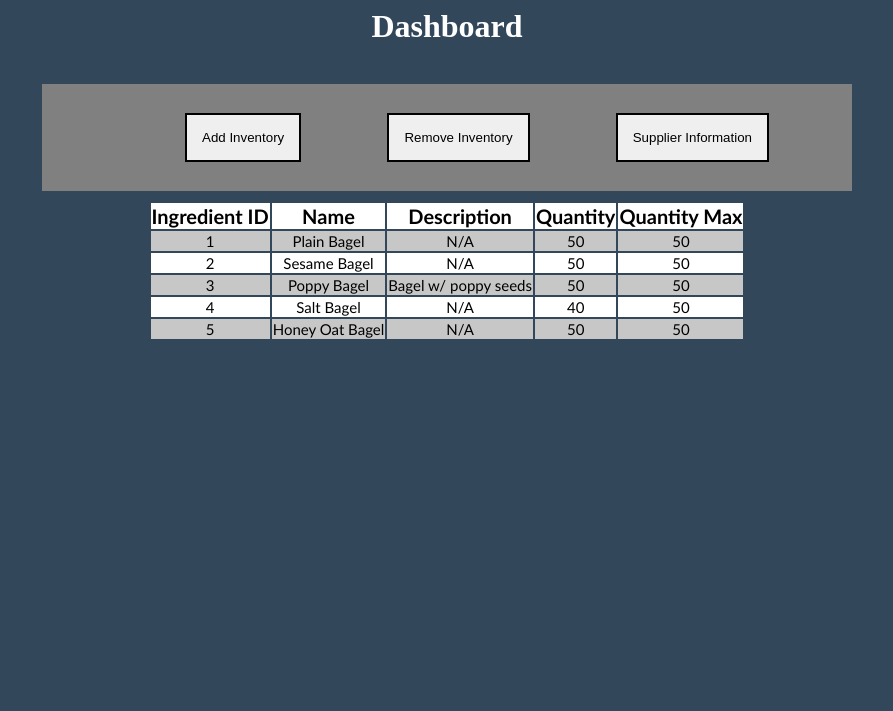
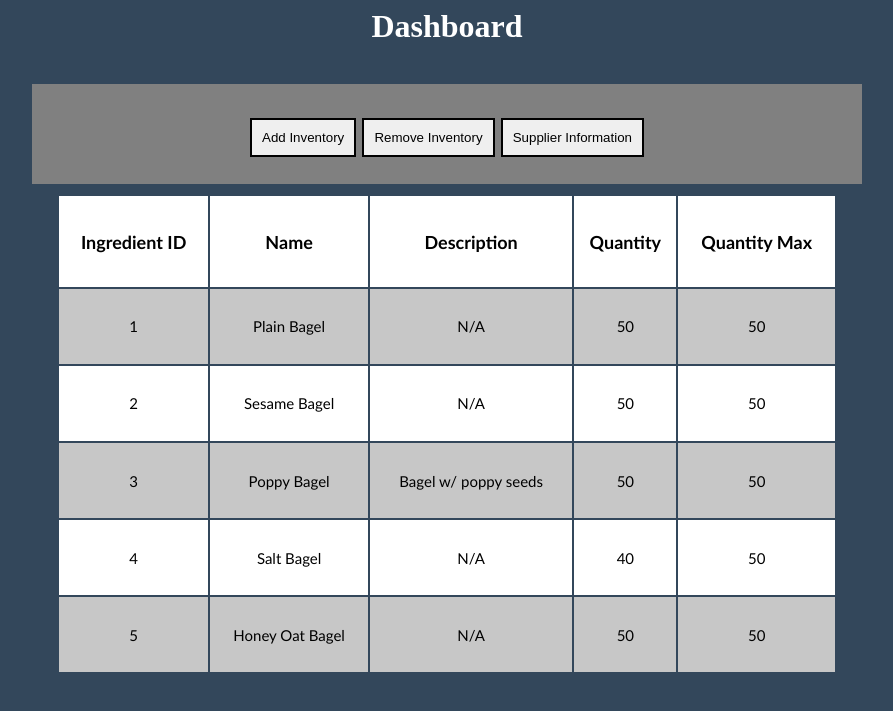
Before and after one commit to codfsh9/WaterDogSmokehouseInventorySystem, a PHP site: page /MainPage.php in a window 1280 px wide. Shown: the top 711 px of the page, without its empty margins (193-1086 px from the left). Run offline with PHP 8.4, Linux system fonts and the light colour scheme; data comes from the database, SQL or seed files in the repository.

Commit message:
Update MainPage.php

```diff
--- a/MainPage.php
+++ b/MainPage.php
@@ -7,18 +7,21 @@
 	{
 		background-color: grey;
 		width: 800px;
-		height: fit-content;
+		height: 80px;
 		display:block;
 		margin-left: auto;
 		margin-right: auto;
-		padding:5px;
+		padding-top:10px;
+		padding-bottom:10px;
+		padding-left:15px;
+		padding-right:15px;
 	}
 
 	.button-style
 	{
-		padding: 15px;
-		margin-left: 70px;
-		margin-right: 10px;
+		padding: 10px;
+		margin-left: auto;
+		margin-right: auto;
 		border: black 2px solid;
 		cursor: pointer;
 	}
@@ -29,39 +32,47 @@
     font-family: 'Gill Sans', 'Gill Sans MT', "Calibri", 'Trebuchet MS', sans-serif;
     text-align:center;
 	}
+
 	table
     {
         border-collapse: separate;
-        width: auto;
-        height: auto;
+        width: 800px;
+        height: 500px;
         padding:10px;
         margin-left: auto;
         margin-right: auto;
         font-family: 'Gill Sans', 'Gill Sans MT', 'Calibri', 'Trebuchet MS', sans-serif;
         text-align: left;
     }
+
     th
     {
         background-color: white;
-        font-size: 20px;
+        font-size: large;
+		height: fit-content;
         padding-left:auto;
         padding-right:auto;
         color: black;
     }
+
     tr
     {
         background-color:white;
 		text-align:center;
+		height: fit-content;
         font-size:15px;
-		padding:20px;
+		padding:5px;
     }
+
     tr:nth-child(even)
     {
         background-color:rgb(199, 199, 199);
 		text-align:center;
+		height: fit-content;
         font-size: 15px;
-        padding:20px;
+        padding:10px;
     }
+
     .div-style2
     {
         background-color: #33475b;
```
